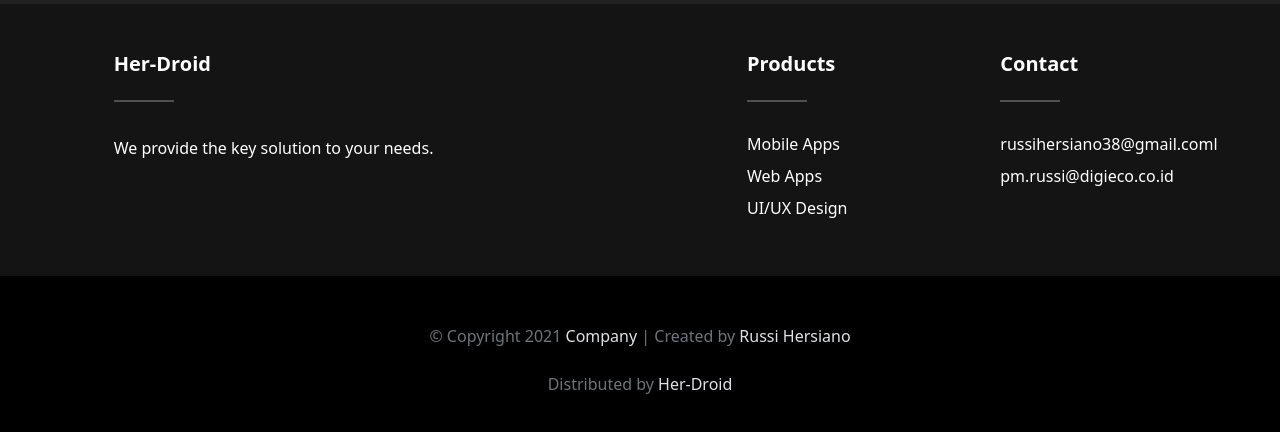
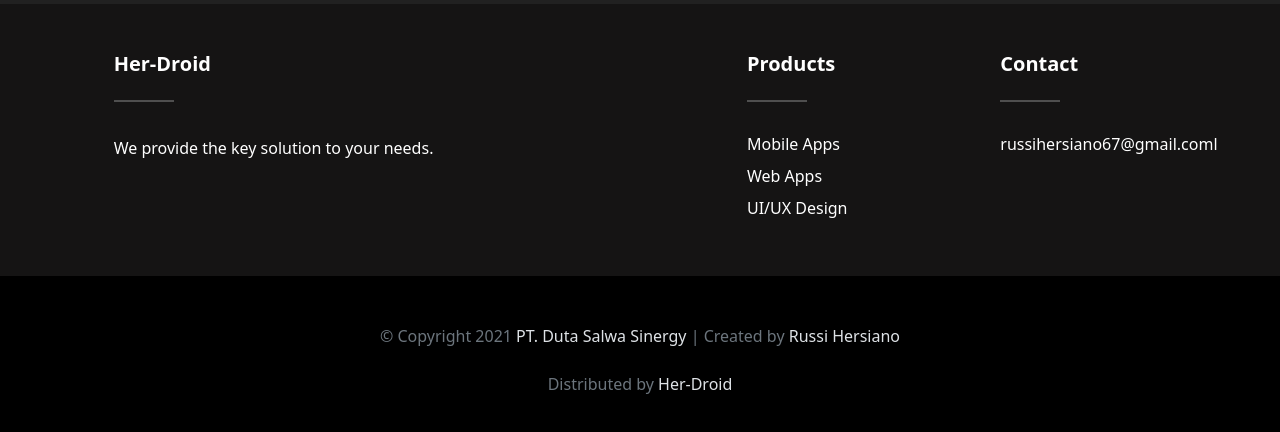
Before and after one commit to Her-Droid/her-droid.github.io, a website: page index.html in a window 1280 px wide. Shown: the part 6525-6957 px from the top of the page. Drawn offline with nearby package versions, Linux system fonts and the light colour scheme; files that its build step writes are made by us from their sources.

Commit message:
Update index.html

```diff
--- a/index.html
+++ b/index.html
@@ -606,8 +606,7 @@
         <h5 class="text-capitalize fw-bold">contact</h5>
         <hr class="bg-white d-inline-block mb-4" style="width: 60px; height: 2px;">
         <ul class="list-inline campany-list">
-          <li><a href="#">russihersiano38@gmail.coml</a></li>
-          <li><a href="#">pm.russi@digieco.co.id</a></li>
+          <li><a href="#">russihersiano67@gmail.coml</a></li>
 
         </ul>
       </div>
@@ -620,7 +619,7 @@
       <div class="row text-center text-white">
         <div class="col-12">
           <div class="footer-bottom__copyright">
-            &COPY; Copyright 2021 <a href="#">Company</a> | Created by <a href="github.com/Her-Droid" target="_blank">Russi Hersiano</a><br><br>
+            &COPY; Copyright 2021 <a href="#">PT. Duta Salwa Sinergy</a> | Created by <a href="github.com/Her-Droid" target="_blank">Russi Hersiano</a><br><br>
 
             Distributed by <a href="github.com/Her-Droid" target="_blank">Her-Droid</a>
           </div>
```
